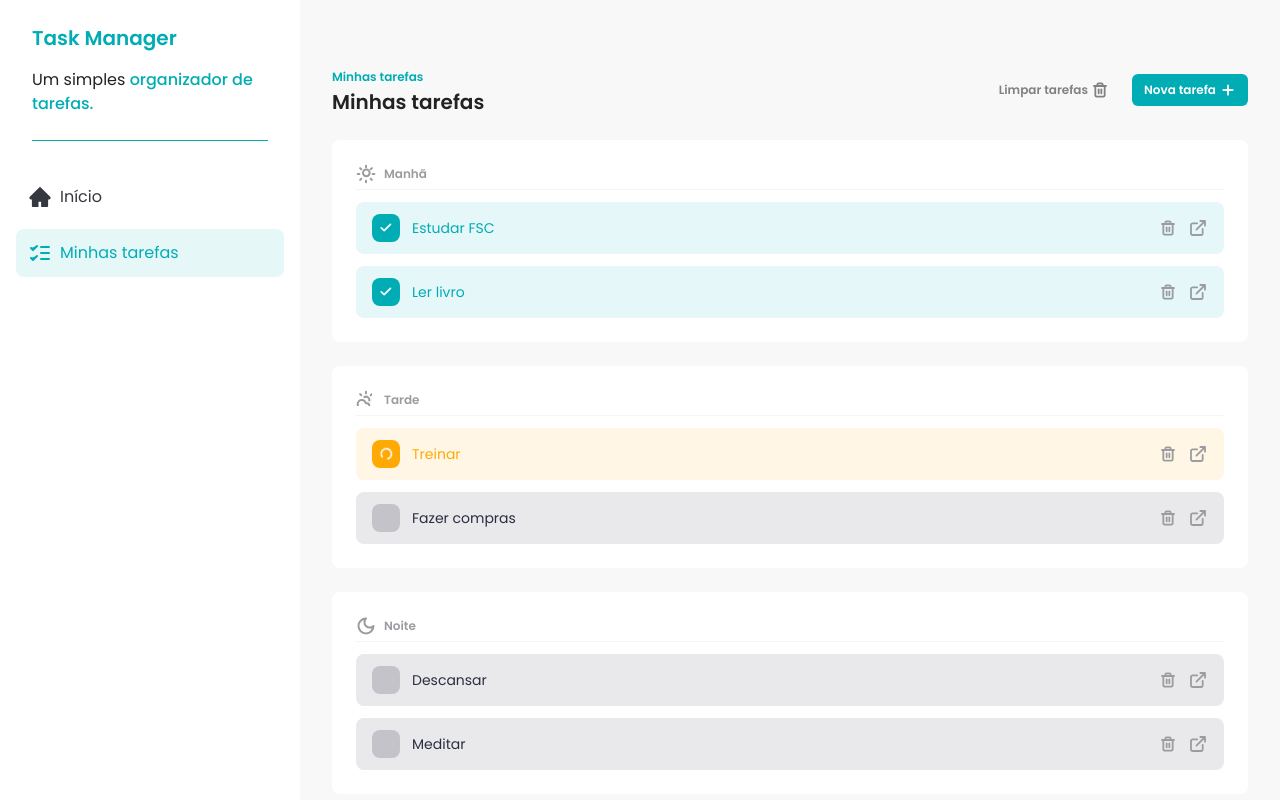
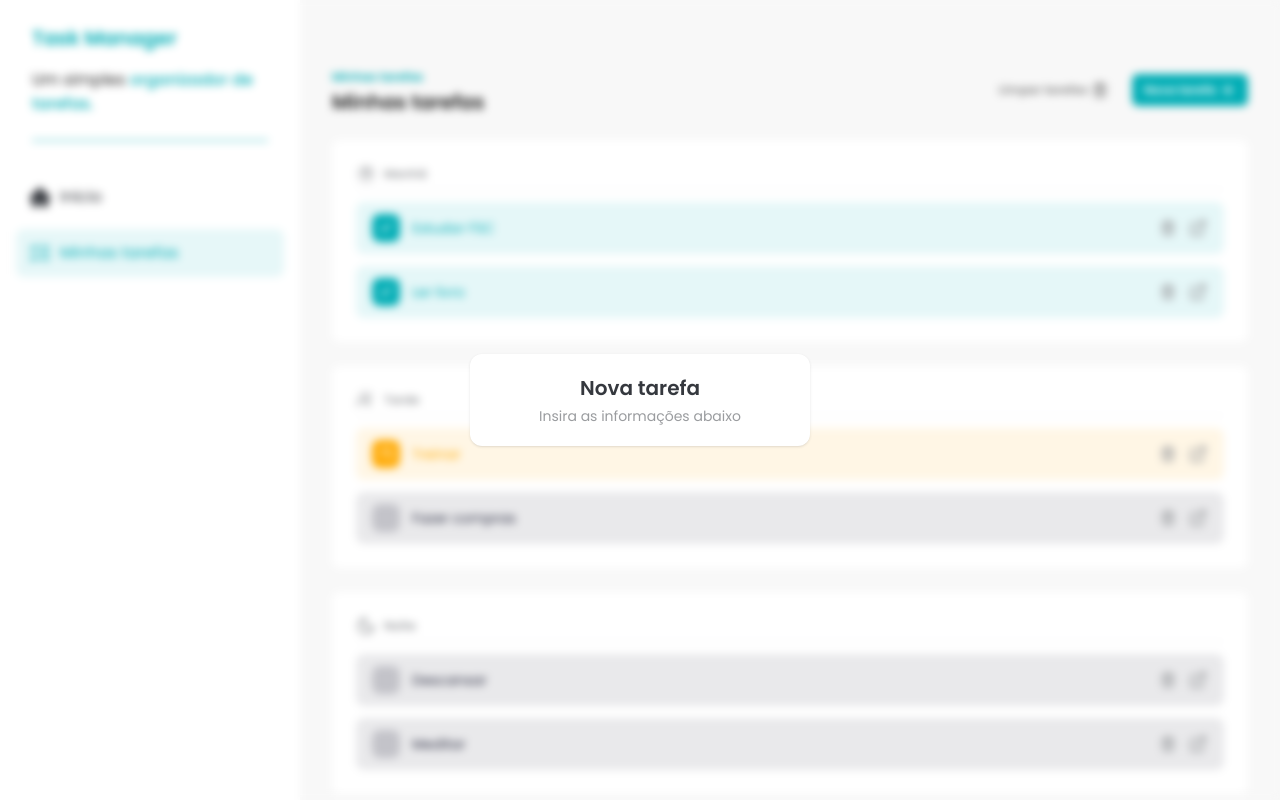
Before and after one commit to deniswmonteiro/task-manager, a React (Vite) app: page / in a window 1280 px wide. Both pictures are taken after a click on the button "Nova tarefa". Built offline with nearby package versions, Linux system fonts and the light colour scheme.

Commit message:
feat: iniciando o componente AddTaskModal

```diff
--- /dev/null
+++ b/src/components/AddTaskModal.jsx
@@ -0,0 +1,19 @@
+import { createPortal } from "react-dom";
+
+const AddTaskModal = ({ isOpen }) => {
+  if (!isOpen) return null;
+
+  return createPortal(
+    <div className="fixed top-0 left-0 flex h-screen w-screen items-center justify-center backdrop-blur-xs">
+      <div className="w-85 rounded-xl bg-white p-5 text-center shadow">
+        <h2 className="mb-1 text-xl font-semibold text-[#35383e]">
+          Nova tarefa
+        </h2>
+        <p className="text-sm text-[#9a9c9f]">Insira as informações abaixo</p>
+      </div>
+    </div>,
+    document.body
+  );
+};
+
+export default AddTaskModal;
--- a/src/components/Button.jsx
+++ b/src/components/Button.jsx
@@ -1,4 +1,4 @@
-const Button = ({ children, variant }) => {
+const Button = ({ children, variant, ...props }) => {
   const getVariantClasses = () => {
     switch (variant) {
       case "primary":
@@ -16,6 +16,7 @@ const Button = ({ children, variant }) => {
     <button
       type="button"
       className={`flex cursor-pointer items-center gap-1 rounded-md px-3 py-2 text-xs font-semibold duration-300 hover:transition-all hover:duration-300 ${getVariantClasses()}`}
+      {...props}
     >
       {children}
     </button>
--- a/src/components/Tasks.jsx
+++ b/src/components/Tasks.jsx
@@ -9,11 +9,14 @@ import {
   TrashIcon,
 } from "../assets/icons";
 import TasksData from "../data/TasksData";
+import AddTaskModal from "./AddTaskModal";
 import Button from "./Button";
 import Task from "./Task";
 
 const Tasks = () => {
   const [tasks, setTasks] = React.useState(TasksData);
+  const [addTaskModalIsOpen, setAddTaskModalIsOpen] = React.useState(false);
+
   const morningTasks = tasks.filter(task => task.time === "morning");
   const afternoonTasks = tasks.filter(task => task.time === "afternoon");
   const eveningTasks = tasks.filter(task => task.time === "evening");
@@ -65,10 +68,12 @@ const Tasks = () => {
             Limpar tarefas
             <TrashIcon />
           </Button>
-          <Button variant="primary">
+          <Button variant="primary" onClick={() => setAddTaskModalIsOpen(true)}>
             Nova tarefa
             <AddIcon />
           </Button>
+
+          <AddTaskModal isOpen={addTaskModalIsOpen} />
         </div>
       </section>
 
```
